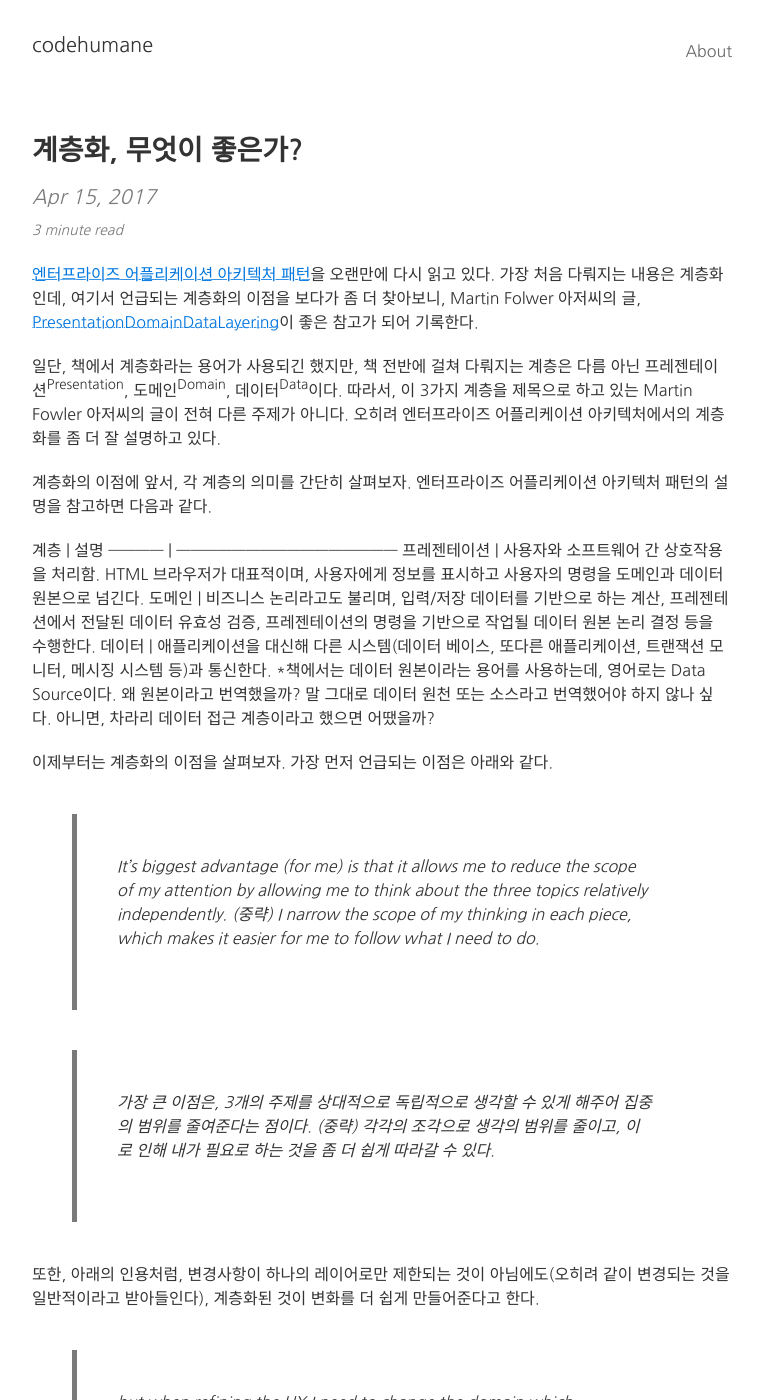
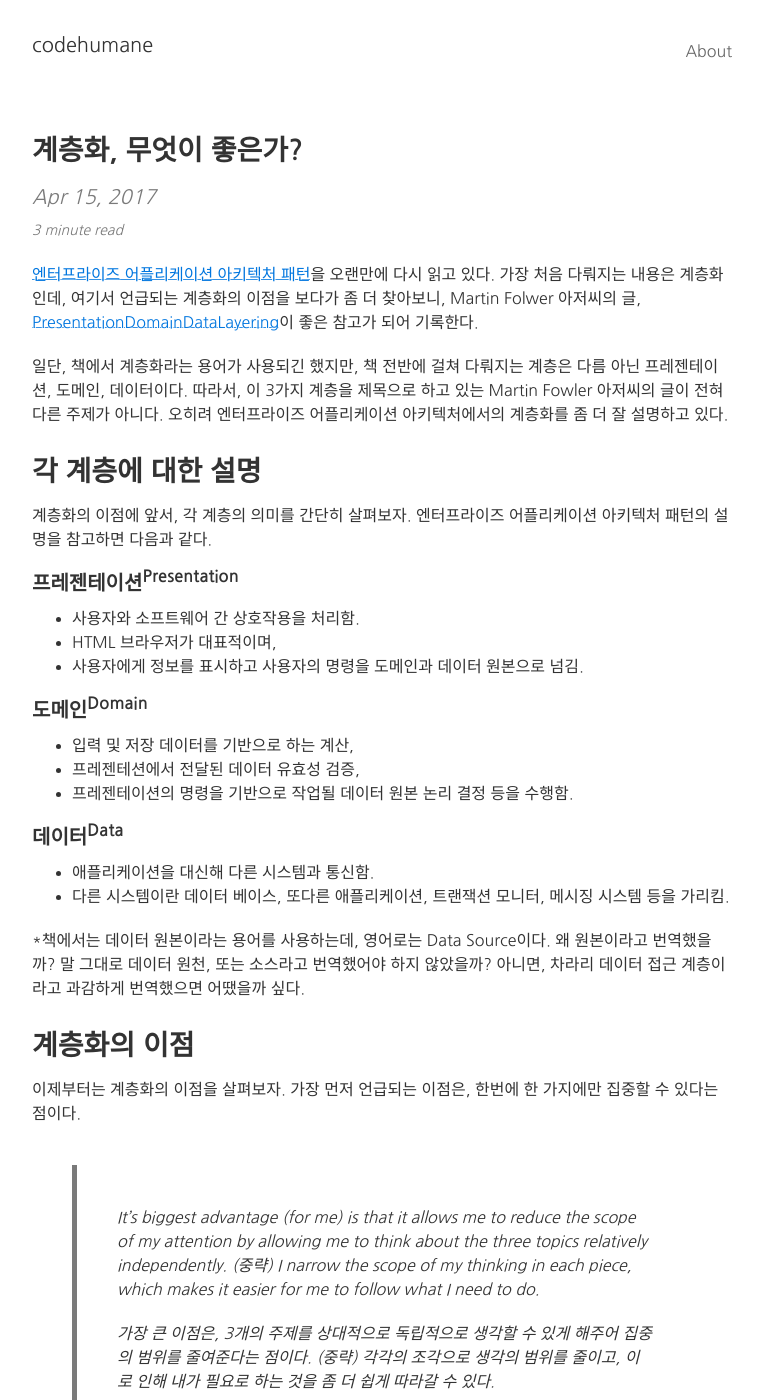
Before and after one commit to codehumane/codehumane.github.io, a Jekyll site: the page built from _posts/2017-04-15-계층화-무엇이-좋은가.md, in a window 1280 px wide and 1400 px high. Shown: the whole window, without its empty margins (258-1021 px from the left). Built offline with Jekyll 4.4.1, drawn with Linux system fonts in a browser that asks for light colours; some of the changed text lies outside the part shown.

Commit message:
계층화, 무엇이 좋은가? 정리

```diff
--- a/_posts/2017-04-15-계층화-무엇이-좋은가.md
+++ b/_posts/2017-04-15-계층화-무엇이-좋은가.md
@@ -7,41 +7,57 @@ summary:    Martin Folwer 아저씨의 PresentationDomainDataLayering를 통해
 
 [엔터프라이즈 어플리케이션 아키텍처 패턴](http://wikibook.co.kr/peaa/)을 오랜만에 다시 읽고 있다. 가장 처음 다뤄지는 내용은 계층화인데, 여기서 언급되는 계층화의 이점을 보다가 좀 더 찾아보니, Martin Folwer 아저씨의 글, [PresentationDomainDataLayering](https://martinfowler.com/bliki/PresentationDomainDataLayering.html)이 좋은 참고가 되어 기록한다.
 
-일단, 책에서 계층화라는 용어가 사용되긴 했지만, 책 전반에 걸쳐 다뤄지는 계층은 다름 아닌 프레젠테이션<sup>Presentation</sup>, 도메인<sup>Domain</sup>, 데이터<sup>Data</sup>이다. 따라서, 이 3가지 계층을 제목으로 하고 있는 Martin Fowler 아저씨의 글이 전혀 다른 주제가 아니다. 오히려 엔터프라이즈 어플리케이션 아키텍처에서의 계층화를 좀 더 잘 설명하고 있다.
+일단, 책에서 계층화라는 용어가 사용되긴 했지만, 책 전반에 걸쳐 다뤄지는 계층은 다름 아닌 프레젠테이션, 도메인, 데이터이다. 따라서, 이 3가지 계층을 제목으로 하고 있는 Martin Fowler 아저씨의 글이 전혀 다른 주제가 아니다. 오히려 엔터프라이즈 어플리케이션 아키텍처에서의 계층화를 좀 더 잘 설명하고 있다.
+
+# 각 계층에 대한 설명
 
 계층화의 이점에 앞서, 각 계층의 의미를 간단히 살펴보자. 엔터프라이즈 어플리케이션 아키텍처 패턴의 설명을 참고하면 다음과 같다.
 
-계층         | 설명
------------- | ------------------------------------------------
-프레젠테이션 | 사용자와 소프트웨어 간 상호작용을 처리함. HTML 브라우저가 대표적이며, 사용자에게 정보를 표시하고 사용자의 명령을 도메인과 데이터 원본으로 넘긴다.
-도메인       | 비즈니스 논리라고도 불리며, 입력/저장 데이터를 기반으로 하는 계산, 프레젠테션에서 전달된 데이터 유효성 검증, 프레젠테이션의 명령을 기반으로 작업될 데이터 원본 논리 결정 등을 수행한다.
-데이터       | 애플리케이션을 대신해 다른 시스템(데이터 베이스, 또다른 애플리케이션, 트랜잭션 모니터, 메시징 시스템 등)과 통신한다.
-*책에서는 데이터 원본이라는 용어를 사용하는데, 영어로는 Data Source이다. 왜 원본이라고 번역했을까? 말 그대로 데이터 원천 또는 소스라고 번역했어야 하지 않나 싶다. 아니면, 차라리 데이터 접근 계층이라고 했으면 어땠을까?
+### 프레젠테이션<sup>Presentation</sup>
 
-이제부터는 계층화의 이점을 살펴보자. 가장 먼저 언급되는 이점은 아래와 같다.
+- 사용자와 소프트웨어 간 상호작용을 처리함.
+- HTML 브라우저가 대표적이며,
+- 사용자에게 정보를 표시하고 사용자의 명령을 도메인과 데이터 원본으로 넘김.
+
+### 도메인<sup>Domain</sup>
+
+- 입력 및 저장 데이터를 기반으로 하는 계산,
+- 프레젠테션에서 전달된 데이터 유효성 검증,
+- 프레젠테이션의 명령을 기반으로 작업될 데이터 원본 논리 결정 등을 수행함.
+
+### 데이터<sup>Data</sup>
+
+- 애플리케이션을 대신해 다른 시스템과 통신함.
+- 다른 시스템이란 데이터 베이스, 또다른 애플리케이션, 트랜잭션 모니터, 메시징 시스템 등을 가리킴.
+
+*책에서는 데이터 원본이라는 용어를 사용하는데, 영어로는 Data Source이다. 왜 원본이라고 번역했을까? 말 그대로 데이터 원천, 또는 소스라고 번역했어야 하지 않았을까? 아니면, 차라리 데이터 접근 계층이라고 과감하게 번역했으면 어땠을까 싶다.
+
+# 계층화의 이점
+
+이제부터는 계층화의 이점을 살펴보자. 가장 먼저 언급되는 이점은, 한번에 한 가지에만 집중할 수 있다는 점이다.
 
 > It's biggest advantage (for me) is that it allows me to reduce the scope of my attention by allowing me to think about the three topics relatively independently. (중략) I narrow the scope of my thinking in each piece, which makes it easier for me to follow what I need to do.
-
+>
 > 가장 큰 이점은, 3개의 주제를 상대적으로 독립적으로 생각할 수 있게 해주어 집중의 범위를 줄여준다는 점이다. (중략) 각각의 조각으로 생각의 범위를 줄이고, 이로 인해 내가 필요로 하는 것을 좀 더 쉽게 따라갈 수 있다.
 
-또한, 아래의 인용처럼, 변경사항이 하나의 레이어로만 제한되는 것이 아님에도(오히려 같이 변경되는 것을 일반적이라고 받아들인다), 계층화된 것이 변화를 더 쉽게 만들어준다고 한다.
+또한, 아래의 인용처럼, 변경사항이 하나의 레이어로만 제한되는 것이 아님에도(오히려 같이 변경되는 것을 일반적이라고 받아들임), 계층화된 것이 변화를 더 쉽게 만들어준다고 한다.
 
 > but when refining the UX I need to change the domain which necessitates a change to the data layer. But even with that kind of cross-layer iteration, I find it easier to focus on one layer at a time as I make changes.
-
+>
 > 하지만 UX를 개선할 때 도메인도 함께 수정해야 한다. 이는 데이터 레이어에도 변경을 불가피하게 만든다. 하지만 이같은 레이어를 넘나드는 변경(*역자주. 전체 문맥상 iteration을 '반복'이라고 번역해야 하지만, 짧은 문맥만을 가져온 상황에서는 '변경'이 더 적절하다고 판단)에도, 한 번에 하나의 레이어에만 집중하여 변경하는 것이 훨씬 더 쉽다.
 
 그 이외에도 2가지 장점을 더 이야기하고 있다. 먼저, 모듈의 대체 가능성<sup>substitutability</sup>이다.
 
 > Another reason to modularize is to allow me to substitute different implementations of modules. This separation allows me to build multiple presentations on top of the same domain logic without duplicating it.
-
+>
 > 또다른 모듈화의 이점은 모듈 구현을 쉽게 대체할 수 있다는 점이다. 이러한 분리는 여러 프리젠테이션 작성시, 중복을 피하고 동일한 도메인 로직을 재사용할 수 있게 해준다.
 
 마지막 한가지는 테스트 용이성<testability>이다.
 
 > Modularity also supports testability, (중략) UI code is often tricky to test, so it's good to get as much logic as you can into a domain layer which is easily tested without having to do gymnastics to access the program through a UI [1]. Data access is often slow and awkward, so using TestDoubles around the data layer often makes domain logic testing much easier and responsive.
-
+>
 > 모듈화는 또한 테스트 용이성을 돕는다. (중략) UI 코드는 종종 테스트하기 어려우며, 따라서 가능한 많은 로직을 테스트가 용이한 도메인 레이어에 두는 것이 좋다(UI를 통해 프로그램에 접근하기 위한 부가적 노력을 기울이지 않고도 말이다). 데이터 접근은 종종 느리고 불편하므로, 데이터 레이어에 [TestDoubles](https://martinfowler.com/bliki/TestDouble.html)을 사용하여 도메인 로직 테스트를 좀 더 반응성 있고 쉽게 만들 수 있다.
 
-참고로, Martin Fowler 아저씨는 모듈의 대체가능성과 테스트 용이성이 분명 이점이긴 하지만, 줄어든 집중의 범위를 다시 한 번 강조하고 있다. 그 외에도, 레이어가 어떻게 더 나눠질 수 있을지, 그리고 최상위 레벨 모듈화를 무엇으로 하면 좋을지, 팀을 어떻게 구성해야 하는지 등에 대해 이야기하고 있다. 한 번쯤 읽어두면 도움이 되는 내용들이다. 마지막으로, 인상 깊었던 구절 하나를 기록한다.
+참고로, Martin Fowler 아저씨는 모듈의 대체가능성과 테스트 용이성이 분명 이점이긴 하지만, 집중의 범위가 줄어든 것의 이점을 다시 한 번 강조하고 있다. 그 외에도, 레이어가 어떻게 더 나눠질 수 있을지, 그리고 최상위 레벨 모듈화를 무엇으로 하면 좋을지, 팀을 어떻게 구성해야 하는지 등에 대해 이야기하고 있다. 한 번쯤 읽어두면 도움이 되는 내용들이다. 마지막으로, 인상 깊었던 구절 하나를 기록하며 마무리한다.
 
 > "Developers don't have to be full-stack but teams should be."
```
